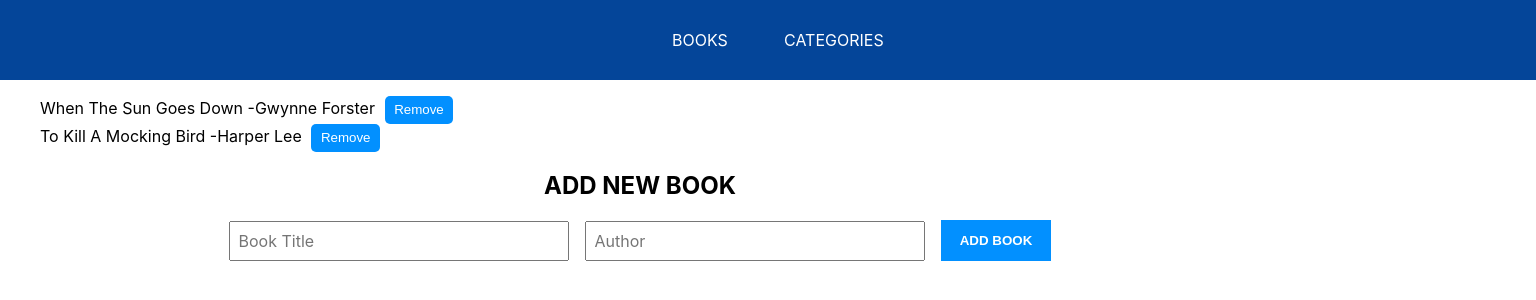
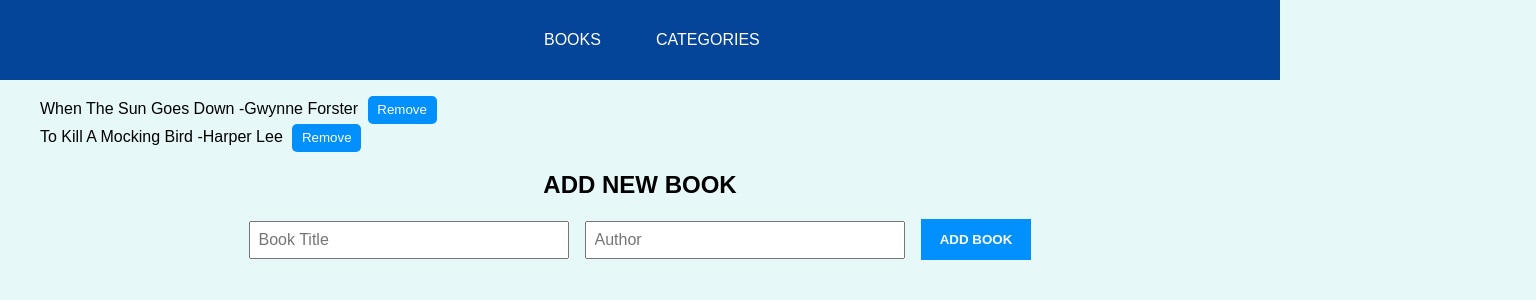
Before and after one commit to RoyJumah/React-Bookstore, a React (Create React App) app: page / in a window 1280 px wide. Shown: the top 300 px of the page, 1536 px wide, since content can reach past the window. Built offline with nearby package versions, Linux system fonts and the light colour scheme.

Commit message:
Add lazy loading and license

```diff
--- a/src/App.js
+++ b/src/App.js
@@ -1,21 +1,32 @@
 import './App.css';
-import React from 'react';
+import React, { Suspense } from 'react';
 import { Route } from 'react-router-dom';
-import BookCategories from './components/BookCategories';
-import Book from './components/Book';
+import LoadingSpinner from './components/UI/LoadingSpinner';
+
 import MainHeader from './components/MainHeader';
+
+const BookCategories = React.lazy(() => import('./components/BookCategories'));
+const Book = React.lazy(() => import('./components/Book'));
 
 function App() {
   return (
     <>
       <MainHeader />
       <main>
+        <Suspense
+          fallback={(
+            <div className="centered">
+              <LoadingSpinner />
+            </div>
+          )}
+        >
           <Route exact path="/bookcategories">
             <BookCategories />
           </Route>
           <Route exact path="/">
             <Book />
           </Route>
+        </Suspense>
       </main>
     </>
   );
--- a/src/components/BookForm.css
+++ b/src/components/BookForm.css
@@ -1,6 +1,5 @@
 .new-expense__controls {
   display: flex;
-
   align-items: center;
   justify-content: center;
   gap: 1rem;
@@ -11,7 +10,6 @@
 .new-expense__control input {
   font: inherit;
   padding: 0.5rem;
-
   width: 20rem;
   max-width: 100%;
 }
--- a/src/components/Books.css
+++ b/src/components/Books.css
@@ -1,13 +1,11 @@
 .bookList {
   list-style: none;
-
   align-items: center;
   gap: 2.4rem;
 }
 
 .remove__button {
   padding: 0.4rem 0.6rem;
-
   background-color: #0290ff;
   border: none;
   color: #fff;
--- /dev/null
+++ b/src/components/UI/LoadingSpinner.js
@@ -0,0 +1,5 @@
+import classes from './LoadingSpinner.module.css';
+
+const LoadingSpinner = () => <div className={classes.spinner} />;
+
+export default LoadingSpinner;
--- /dev/null
+++ b/src/components/UI/LoadingSpinner.module.css
@@ -0,0 +1,27 @@
+.spinner {
+  display: inline-block;
+  width: 80px;
+  height: 80px;
+}
+
+.spinner::after {
+  content: ' ';
+  display: block;
+  width: 64px;
+  height: 64px;
+  margin: 8px;
+  border-radius: 50%;
+  border: 6px solid teal;
+  border-color: teal transparent teal transparent;
+  animation: spinner 1.2s linear infinite;
+}
+
+@keyframes spinner {
+  0% {
+    transform: rotate(0deg);
+  }
+
+  100% {
+    transform: rotate(360deg);
+  }
+}
--- a/src/index.css
+++ b/src/index.css
@@ -1,27 +1,23 @@
-body {
-  margin: 0;
-  font-family:
-    -apple-system,
-    BlinkMacSystemFont,
-    'Segoe UI',
-    'Roboto',
-    'Oxygen',
-    'Ubuntu',
-    'Cantarell',
-    'Fira Sans',
-    'Droid Sans',
-    'Helvetica Neue',
-    sans-serif;
-  -webkit-font-smoothing: antialiased;
-  -moz-osx-font-smoothing: grayscale;
+* {
+  box-sizing: border-box;
 }
 
-code {
-  font-family:
-    source-code-pro,
-    Menlo,
-    Monaco,
-    Consolas,
-    'Courier New',
-    monospace;
+body {
+  font-family: sans-serif;
+  margin: 0;
+  background-color: #e7f8f8;
 }
+
+.centered {
+  margin: 3rem auto;
+  text-align: center;
+  display: flex;
+  justify-content: center;
+  align-items: center;
+}
+
+.focused {
+  font-size: 3rem;
+  font-weight: bold;
+  color: white;
+}
```
Also changed, not shown: 1 other file (tests, documents, lock files or other folders). Lines whose indentation alone changed are shown as unchanged.
